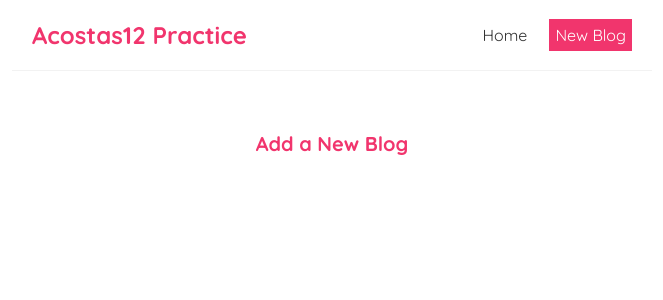
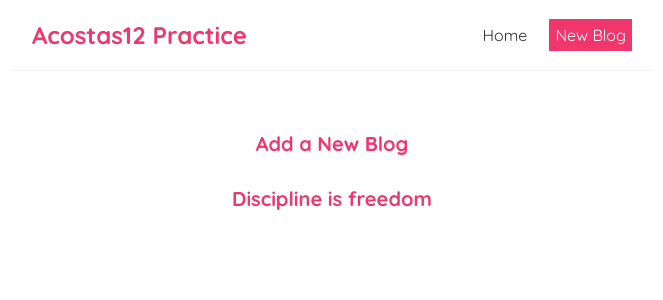
Before and after one commit to macosta2015/NETNinja-react-, a React (Create React App) app in the folder ninjareact/: page /Create in a window 1280 px wide. Shown: the top 300 px of the page, without its empty margins (308-971 px from the left). Built offline with nearby package versions, Linux system fonts and the light colour scheme.

Commit message:
Update Create.js

```diff
--- a/ninjareact/src/Create.js
+++ b/ninjareact/src/Create.js
@@ -2,6 +2,7 @@ const Create = () => {
     return (
         <div className="create">
             <h2>Add a New Blog</h2>
+            <h2>Discipline is freedom </h2>
         </div>
         );
 }
```
